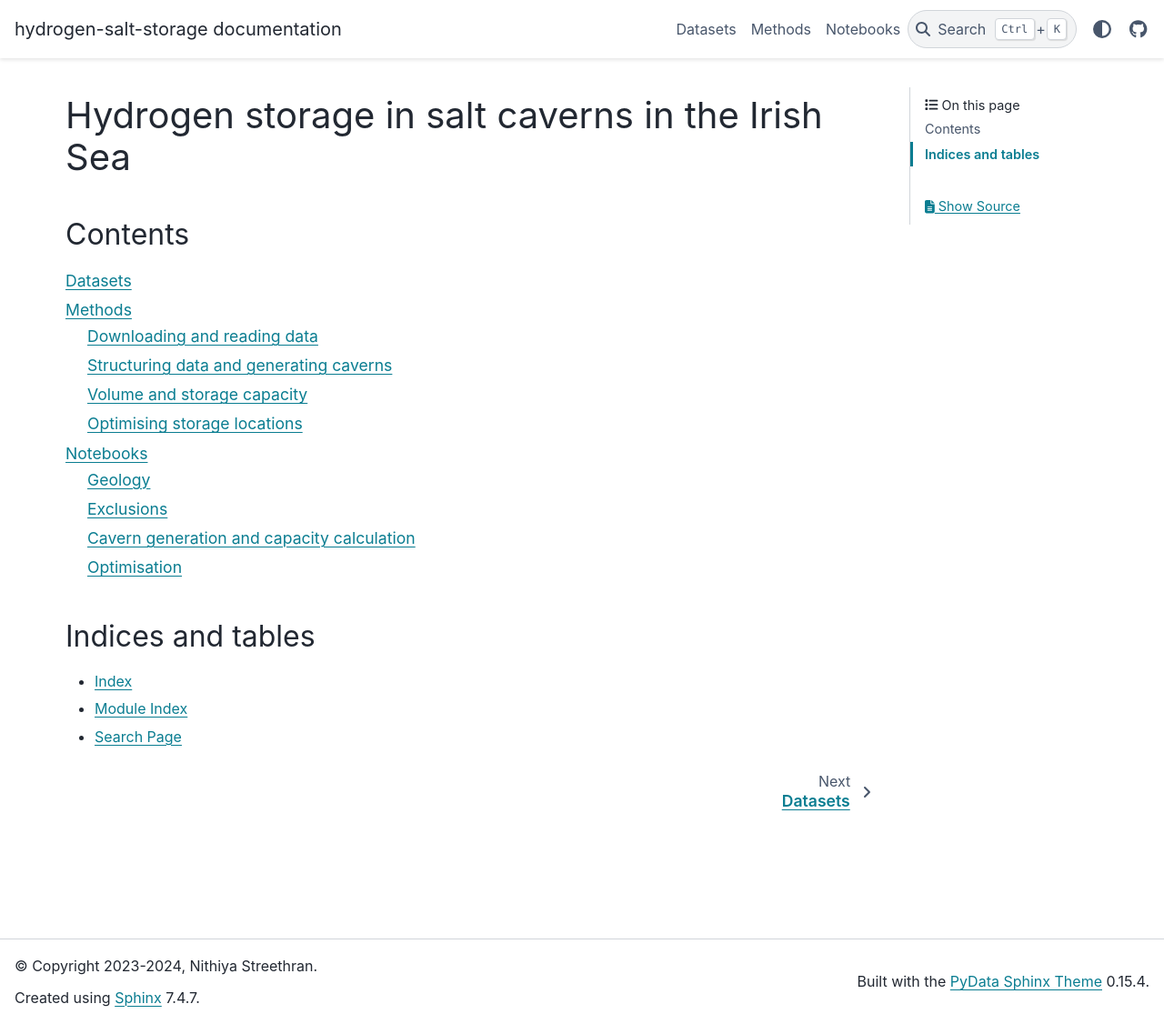
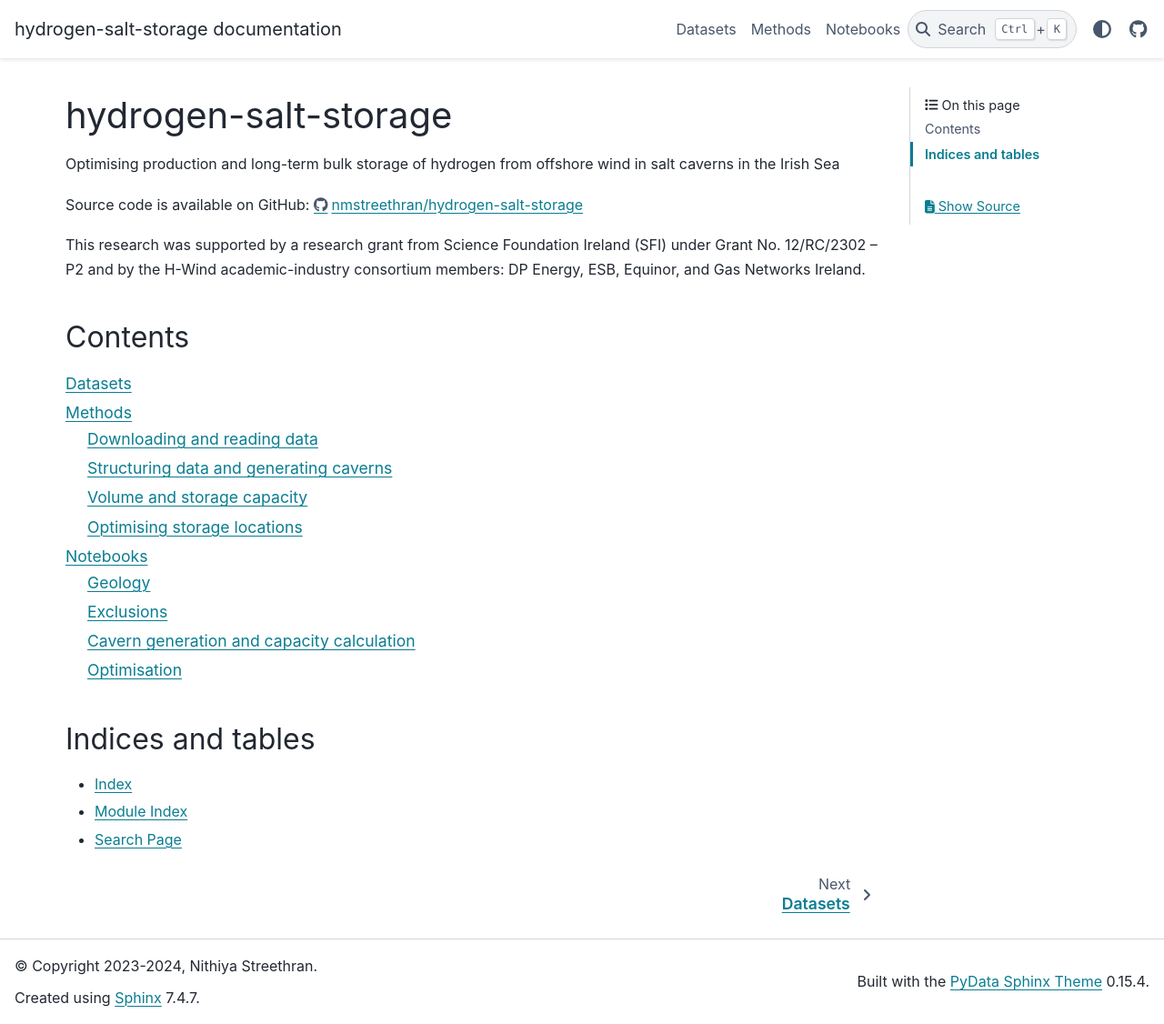
Before and after one commit to wind-to-hydrogen-toolkit/hydrogen-salt-storage, a Sphinx documentation site: the page built from docs/index.rst, in a window 1280 px wide and 1126 px high. Shown: the whole window at 91% size. Built offline with Sphinx 7.4.7 and the PyData theme 0.15.4, drawn with Linux system fonts in a browser that asks for light colours; pages that are not in the unit, such as notebooks, are missing from menus.

Commit message:
update docs

```diff
--- a/docs/index.rst
+++ b/docs/index.rst
@@ -3,8 +3,14 @@
    You can adapt this file completely to your liking, but it should at least
    contain the root `toctree` directive.
 
-Hydrogen storage in salt caverns in the Irish Sea
-=================================================
+hydrogen-salt-storage
+=====================
+
+Optimising production and long-term bulk storage of hydrogen from offshore wind in salt caverns in the Irish Sea
+
+Source code is available on GitHub: https://github.com/nmstreethran/hydrogen-salt-storage
+
+This research was supported by a research grant from Science Foundation Ireland (SFI) under Grant No. 12/RC/2302 – P2 and by the H-Wind academic-industry consortium members: DP Energy, ESB, Equinor, and Gas Networks Ireland.
 
 Contents
 --------
--- a/docs/notebooks/exclusions.rst
+++ b/docs/notebooks/exclusions.rst
@@ -10,5 +10,5 @@ Exclusions
    frequent_shipping_routes
    subsea_cables
    shipwrecks
-   ireland_boundary_basemaps
+   ireland_boundary
    oredp_areas
```
